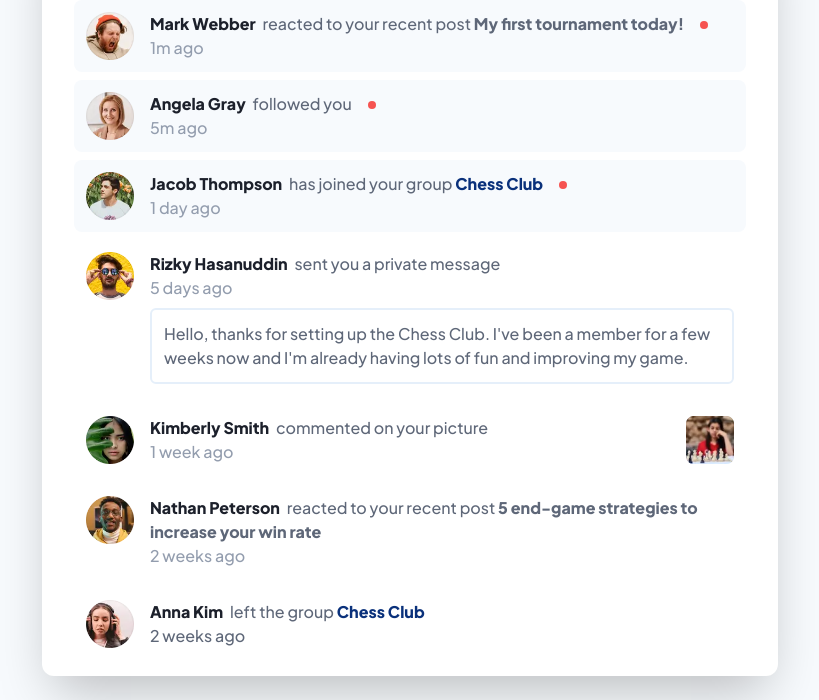
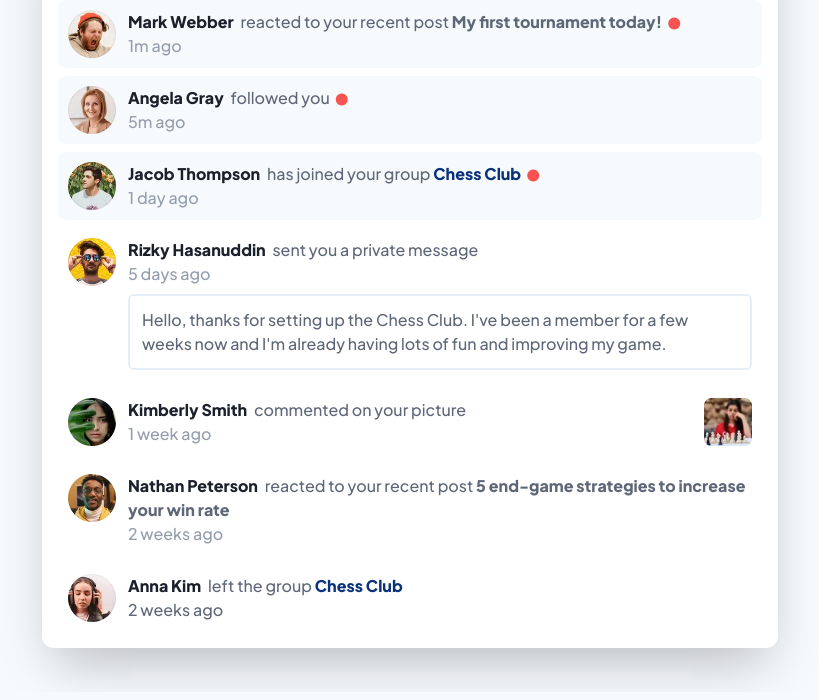
Before and after one commit to NHeroOP/Notifications-Page, a plain HTML site: page index.html in a window 1280 px wide. Shown: the part 108-808 px from the top of the page, without its empty margins (230-1049 px from the left). Drawn offline with Linux system fonts and the light colour scheme.

Commit message:
Project Completed

```diff
--- a/index.html
+++ b/index.html
@@ -8,18 +8,19 @@
   <link rel="preconnect" href="https://fonts.googleapis.com">
   <link rel="preconnect" href="https://fonts.gstatic.com" crossorigin>
   <link href="https://fonts.googleapis.com/css2?family=Plus+Jakarta+Sans:ital,wght@0,200..800;1,200..800&display=swap" rel="stylesheet">
+  <link rel="stylesheet" href="https://cdnjs.cloudflare.com/ajax/libs/font-awesome/6.5.1/css/all.min.css" integrity="sha512-DTOQO9RWCH3ppGqcWaEA1BIZOC6xxalwEsw9c2QQeAIftl+Vegovlnee1c9QX4TctnWMn13TZye+giMm8e2LwA==" crossorigin="anonymous" referrerpolicy="no-referrer" />
   <link rel="shortcut icon" href="assets/images/favicon-32x32.png" type="image/x-icon">
   <script src="main.js" defer></script>
   <title>Frontend Mentor | Notifications page</title>
 </head>
 <body>
-  <main class="max-w-[46rem] bg-white px-8 py-4 m-6 shadow-2xl rounded-xl">
+  <main class="max-w-[46rem] bg-white px-4 py-4 my-6 shadow-2xl rounded-xl">
     <header class="flex justify-between my-4">
       <h1 class="text-veryDarkBlue text-[1.5rem] font-[800] text-center">Notifications <span class="text-white bg-blue px-2 py-1 rounded-md text-[1rem]">3</span></h1>
-      <button class="cursor-pointer active:text-darkGrayishBlue read">Mark all as read</button>
+      <button class="cursor-pointer active:text-blue hover:text-grayishBlue read">Mark all as read</button>
     </header>
 
-    <article class="flex flex-col gap-2">
+    <article class="flex flex-col gap-2 flex-wrap">
       <article class="comment unread">
         <img src="assets/images/avatar-mark-webber.webp" alt="">
         <div>
--- a/main.js
+++ b/main.js
@@ -8,10 +8,8 @@ messages.forEach((msg) => {
   if (msg.classList.contains("unread")) {
     unreadMsg.push(msg)
     msg.style.backgroundColor = "hsl(210, 60%, 98%)";
-
-    const msg_p = document.createElement("p")
-    msg_p.classList = "unread-sign"
-    msg.appendChild(msg_p)
+    const msg_p = msg.lastElementChild.firstElementChild
+    msg_p.innerHTML += '<i class="fa-solid fa-circle"></i>'
   }
 })
 
@@ -20,8 +18,9 @@ read.addEventListener("click", (e) => {
   unreadMsg.forEach((msg) => {
     msg.classList.remove("unread")
     msg.style.backgroundColor = "initial";
-    if (msg.lastChild.classList.contains("unread-sign")){
-      msg.removeChild(msg.lastChild)
+    const p = msg.lastElementChild.firstElementChild
+    if(p.lastElementChild.classList.contains("fa-circle")){
+      p.removeChild(p.lastElementChild)
     }
   })
 })
--- a/style.css
+++ b/style.css
@@ -29,10 +29,10 @@ p {
 
 .comment {
   display: flex;
-  gap: 16px;
-  padding: 0.75rem;
+  gap: 12px;
+  padding: 10px;
   border-radius: 0.5rem;
-  cursor:pointer
+  cursor:pointer;
 }
 
 img{
@@ -51,11 +51,8 @@ img{
   color: hsl(219, 85%, 26%);
 }
 
-.unread-sign{
-  display: block;
-  height: 0.5rem;
-  width: 0.5rem;
-  border-radius: 50%;
-  background-color: hsl(1, 90%, 64%);
-  margin-top: 0.55rem;
+.fa-circle{
+  color: hsl(1, 90%, 64%);
+  font-size: 0.75rem;
+  margin-left: 6px;;
 }
```
Also changed, not shown: tailwind.css.
